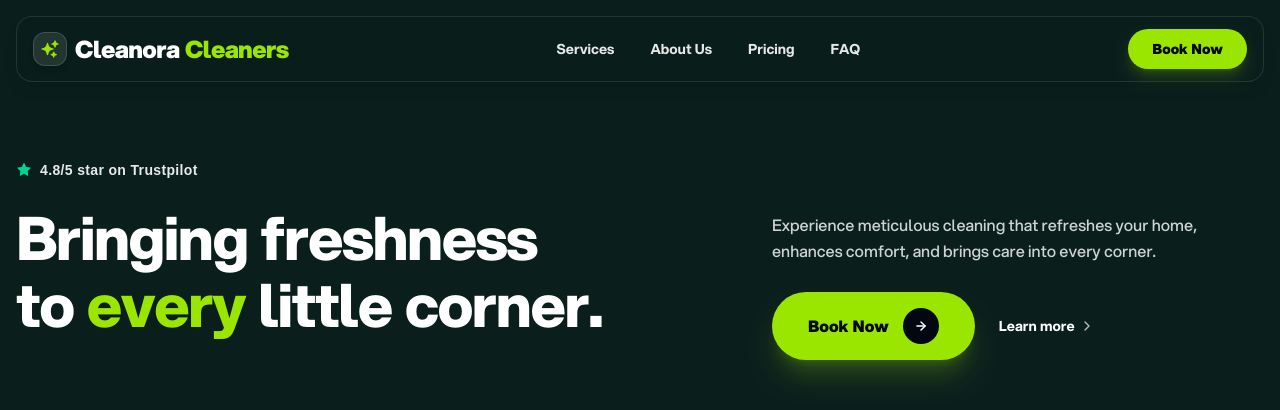
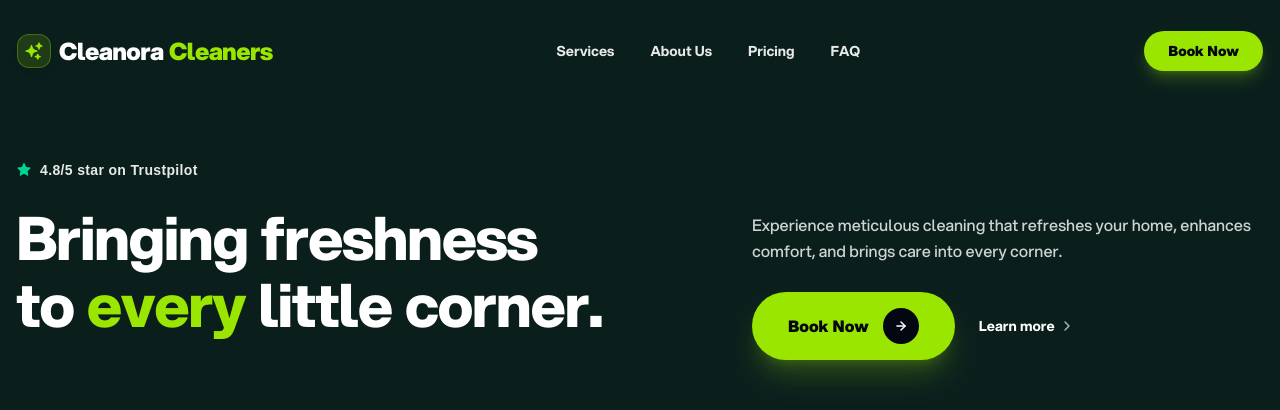
Before and after one commit to viraj0075/demo-cleaning-website, a React (Vite) app: page / in a window 1280 px wide. Shown: the top 410 px of the page. Built offline with nearby package versions, Linux system fonts and the light colour scheme; a web font is replaced by a local one.

Commit message:
fix: ui changes

```diff
--- a/src/components/Hero.jsx
+++ b/src/components/Hero.jsx
@@ -20,10 +20,10 @@ export default function Hero() {
             </span>
           </div>
 
-          {/* 2-Column Header Row */}
-          <div className="grid grid-cols-1 lg:grid-cols-12 gap-8 lg:gap-12 items-start mb-12 sm:mb-16">
+          {/* 2-Column Header Flexbox Row */}
+          <div className="flex flex-col lg:flex-row items-start justify-between gap-8 lg:gap-12 mb-12 sm:mb-16">
             {/* Left Giant Headline */}
-            <div className="lg:col-span-7">
+            <div className="flex-1 max-w-2xl">
               <h1 className="text-4xl sm:text-5xl lg:text-6xl font-extrabold tracking-tight text-white leading-[1.12]">
                 Bringing freshness <br />
                 to <span className="text-lime-400">every</span> little corner.
@@ -31,7 +31,7 @@ export default function Hero() {
             </div>
 
             {/* Right Description & Action Buttons */}
-            <div className="lg:col-span-5 space-y-6 lg:pt-2">
+            <div className="flex-1 max-w-lg space-y-6 lg:pt-2">
               <p className="text-white/80 text-sm sm:text-base leading-relaxed font-medium max-w-lg">
                 Experience meticulous cleaning that refreshes your home,
                 enhances comfort, and brings care into every corner.
--- a/src/components/Navbar.jsx
+++ b/src/components/Navbar.jsx
@@ -3,6 +3,7 @@ import { Link, useNavigate, useLocation } from "react-router-dom";
 import { FiMenu, FiX } from "react-icons/fi";
 import { HiSparkles } from "react-icons/hi2";
 import ContainerLayout from "./ContainerLayout";
+import { NAV_LINKS } from "../constants/data";
 
 export default function Navbar() {
   const [isOpen, setIsOpen] = useState(false);
@@ -67,24 +68,19 @@ export default function Navbar() {
     }
   };
 
-  const navLinks = [
-    { name: "Services", id: "services" },
-    { name: "About Us", id: "about" },
-    { name: "Pricing", id: "pricing" },
-    { name: "FAQ", id: "faq" },
-  ];
+  const navLinks = NAV_LINKS;
 
   return (
     <div
       className="fixed top-3 sm:top-4 left-0 right-0 z-50 flex justify-center pointer-events-none"
       ref={headerRef}
     >
-      <ContainerLayout className="pointer-events-auto max-w-6xl w-full">
+      <ContainerLayout className="pointer-events-auto max-w-7xl w-full">
         <nav
-          className={`relative transition-all duration-300 rounded-2xl border px-3 sm:px-4 py-2 ${
-            scrolled
-              ? "bg-[#0A1F1C]/95 backdrop-blur-md border-white/15 shadow-2xl"
-              : "bg-[#0A1F1C]/85 backdrop-blur-md border-white/10 shadow-lg"
+          className={`relative transition-all duration-300 rounded-2xl border ${
+            scrolled || isOpen
+              ? "bg-[#0A1F1C]/95 backdrop-blur-xl border-white/15 shadow-[0_10px_30px_rgba(0,0,0,0.5)] px-4 sm:px-6 py-2.5"
+              : "bg-transparent border-transparent shadow-none px-0 py-2.5"
           }`}
         >
           <div className="flex items-center justify-between h-11 sm:h-12">
@@ -93,7 +89,7 @@ export default function Navbar() {
               className="shrink-0 flex items-center cursor-pointer group"
               onClick={() => handleNavClick("home")}
             >
-              <div className="p-1.5 rounded-xl text-white mr-2 shadow-md bg-white/10 border border-white/15 group-hover:scale-105 transition-transform">
+              <div className="p-1.5 rounded-xl text-lime-400 mr-2 shadow-md bg-lime-400/15 border border-lime-400/30 group-hover:scale-105 group-hover:bg-lime-400/25 transition-all">
                 <HiSparkles className="h-4 w-4 sm:h-5 sm:w-5 text-lime-400" />
               </div>
               <span className="text-lg sm:text-xl md:text-2xl font-black text-white tracking-tight">
@@ -107,7 +103,7 @@ export default function Navbar() {
                 <button
                   key={link.id}
                   onClick={() => handleNavClick(link.id)}
-                  className="px-2.5 sm:px-3.5 py-1.5 rounded-xl text-xs sm:text-sm font-bold transition-all cursor-pointer text-white/90 hover:text-white hover:bg-white/10"
+                  className="px-2.5 sm:px-3.5 py-1.5 rounded-xl text-xs sm:text-sm font-bold transition-all cursor-pointer text-white/90 hover:text-lime-400 hover:bg-white/10"
                 >
                   {link.name}
                 </button>
@@ -118,7 +114,7 @@ export default function Navbar() {
             <div className="hidden md:block">
               <Link
                 to="/quote"
-                className="inline-flex items-center justify-center px-4 sm:px-6 py-2 sm:py-2.5 text-xs sm:text-sm font-black rounded-full transition-all hover:scale-105 bg-lime-400 hover:bg-lime-300 text-gray-950 shadow-lg shadow-lime-400/20"
+                className="inline-flex items-center justify-center px-4 sm:px-6 py-2 sm:py-2.5 text-xs sm:text-sm font-black rounded-full transition-all hover:scale-105 active:scale-95 bg-lime-400 hover:bg-lime-300 text-gray-950 shadow-lg shadow-lime-400/25 hover:shadow-lime-400/40"
               >
                 Book Now
               </Link>
@@ -129,7 +125,7 @@ export default function Navbar() {
               <button
                 onClick={() => setIsOpen(!isOpen)}
                 aria-label="Toggle navigation menu"
-                className="inline-flex items-center justify-center p-2 rounded-xl focus:outline-none transition-all cursor-pointer text-white hover:bg-white/10"
+                className="inline-flex items-center justify-center p-2 rounded-xl focus:outline-none transition-all cursor-pointer text-white hover:text-lime-400 hover:bg-white/10"
               >
                 {isOpen ? (
                   <FiX className="h-5 w-5" />
@@ -142,7 +138,7 @@ export default function Navbar() {
 
           {/* Mobile Menu Drawer */}
           <div
-            className={`md:hidden absolute top-full left-0 right-0 mt-3 z-50 bg-[#0A1F1C]/95 backdrop-blur-xl rounded-2xl border border-white/15 shadow-2xl transition-all duration-300 transform ${
+            className={`md:hidden absolute top-full left-0 right-0 mt-3 z-50 bg-[#0A1F1C]/95 backdrop-blur-2xl rounded-2xl border border-white/20 shadow-2xl transition-all duration-300 transform ${
               isOpen
                 ? "translate-y-0 opacity-100"
                 : "-translate-y-4 opacity-0 pointer-events-none"
@@ -153,7 +149,7 @@ export default function Navbar() {
                 <button
                   key={link.id}
                   onClick={() => handleNavClick(link.id)}
-                  className="block w-full text-left text-white px-4 py-2.5 rounded-xl text-sm font-bold transition-all hover:bg-white/10"
+                  className="block w-full text-left text-white px-4 py-2.5 rounded-xl text-sm font-bold transition-all hover:text-lime-400 hover:bg-white/10"
                 >
                   {link.name}
                 </button>
@@ -162,7 +158,7 @@ export default function Navbar() {
                 <Link
                   to="/quote"
                   onClick={() => setIsOpen(false)}
-                  className="block w-full text-center py-3 px-6 text-xs font-bold rounded-full bg-lime-400 text-gray-950 shadow-md transition-all font-black"
+                  className="block w-full text-center py-3 px-6 text-xs font-black rounded-full bg-lime-400 hover:bg-lime-300 text-gray-950 shadow-lg shadow-lime-400/20 transition-all"
                 >
                   Book Now
                 </Link>
--- a/src/components/Testimonials.jsx
+++ b/src/components/Testimonials.jsx
@@ -21,7 +21,7 @@ export default function Testimonials() {
     <section className="py-16 sm:py-24 bg-white" id="testimonials">
       <ContainerLayout>
         {/* Header with Navigation Buttons */}
-        <div className="flex flex-row items-end justify-between mb-10 sm:mb-14 gap-4">
+        <div className="flex flex-col sm:flex-row sm:items-end justify-between mb-8 sm:mb-14 gap-6">
           <div className="space-y-3">
             <span className="bg-[#0A1F1C] text-lime-400 px-4 py-1.5 rounded-full text-xs font-extrabold uppercase tracking-wider inline-block shadow-sm">
               Testimonials
@@ -31,17 +31,17 @@ export default function Testimonials() {
             </h2>
           </div>
 
-          <div className="flex gap-2.5 shrink-0">
+          <div className="flex gap-2.5 shrink-0 self-end sm:self-auto">
             <button
               onClick={() => scroll("left")}
-              className="bg-gray-100 border border-gray-200 text-gray-900 hover:bg-[#0A1F1C] hover:text-lime-400 p-3 rounded-full transition-all duration-300 cursor-pointer shadow-sm"
+              className="bg-gray-100 border border-gray-200 text-gray-900 hover:bg-[#0A1F1C] hover:text-lime-400 p-3 rounded-full transition-all duration-300 cursor-pointer shadow-sm active:scale-95"
               aria-label="Scroll left"
             >
               <FiChevronLeft className="h-5 w-5" />
             </button>
             <button
               onClick={() => scroll("right")}
-              className="bg-gray-100 border border-gray-200 text-gray-900 hover:bg-[#0A1F1C] hover:text-lime-400 p-3 rounded-full transition-all duration-300 cursor-pointer shadow-sm"
+              className="bg-gray-100 border border-gray-200 text-gray-900 hover:bg-[#0A1F1C] hover:text-lime-400 p-3 rounded-full transition-all duration-300 cursor-pointer shadow-sm active:scale-95"
               aria-label="Scroll right"
             >
               <FiChevronRight className="h-5 w-5" />
--- a/src/constants/data.js
+++ b/src/constants/data.js
@@ -1,4 +1,11 @@
 // Centralized constants and content data for the Cleaning Website
+
+export const NAV_LINKS = [
+  { name: "Services", id: "services" },
+  { name: "About Us", id: "about" },
+  { name: "Pricing", id: "pricing" },
+  { name: "FAQ", id: "faq" },
+];
 
 export const HERO_IMAGES_DATA = [
   {
```
